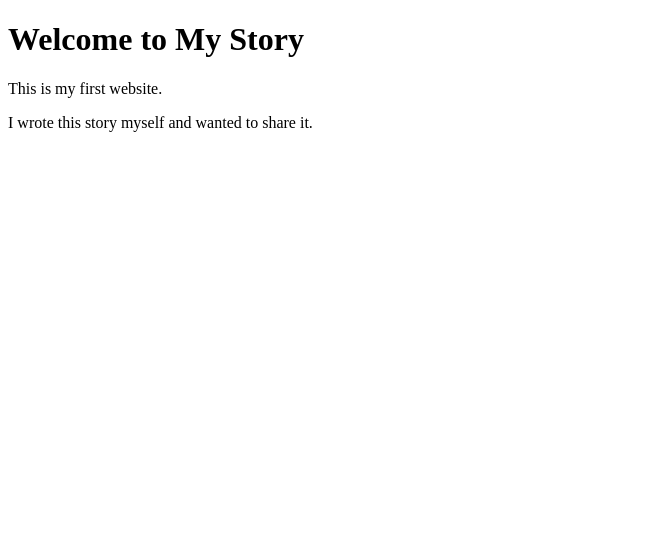
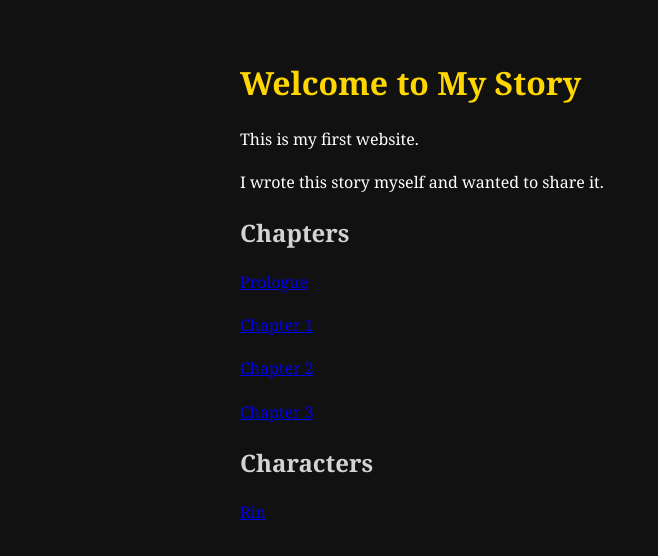
Before and after one commit to SuperheroineStudios/Superheroine_Story, a plain HTML site: page index.html in a window 1280 px wide. Shown: the whole page, without its empty margins (0-658 px from the left). Drawn offline with Linux system fonts and the light colour scheme.

Commit message:
Add files via upload

```diff
--- a/index.html
+++ b/index.html
@@ -2,6 +2,28 @@
 <html>
 <head>
     <title>My Story</title>
+    <style>
+        body {
+            background: #111;
+            color: white;
+            font-family: Georgia;
+            max-width: 800px;
+            margin: auto;
+            padding: 40px;
+        }
+
+        h1 {
+            color: gold;
+        }
+
+        h2 {
+            color: lightgray;
+        }
+
+        p {
+            line-height: 1.7;
+        }
+    </style>
 </head>
 
 <body>
@@ -12,5 +34,14 @@
 
 <p>I wrote this story myself and wanted to share it.</p>
 
+<h2>Chapters</h2>
+<p><a href="chapters/prologue.txt">Prologue</a></p>
+<p><a href="chapters/1.txt">Chapter 1</a></p>
+<p><a href="chapters/2.txt">Chapter 2</a></p>
+<p><a href="chapters/3.txt">Chapter 3</a></p>
+
+<h2>Characters</h2>
+<p><a href="rin.html">Rin</a></p>
+
 </body>
 </html>
```
